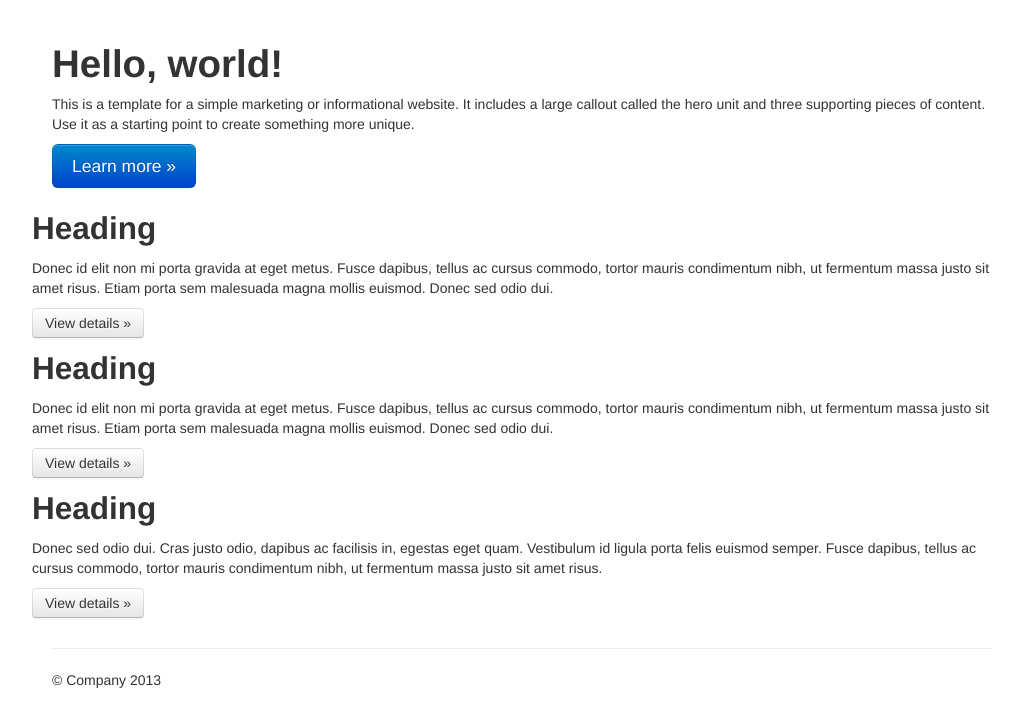
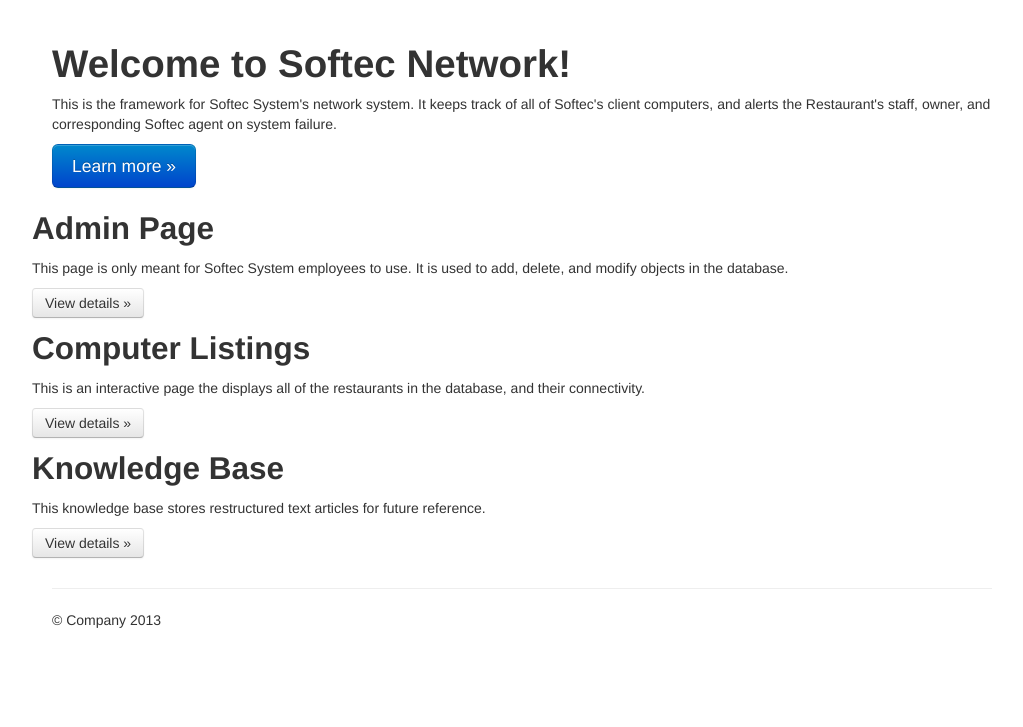
Before and after one commit to doubledubba/softec, a Django app: page / in a window 1280 px wide. Shown: the part 26-753 px from the top of the page, without its empty margins (118-1141 px from the left). Run offline with Django 3.2, Linux system fonts and the light colour scheme; parts of the project's set-up code (start-up, migrations or seed data) failed here and were passed over.

Commit message:
updated front page

```diff
--- a/softecNotifications/softecNotifications/templates/base.html
+++ b/softecNotifications/softecNotifications/templates/base.html
@@ -35,23 +35,14 @@
         <div class="navbar-collapse collapse">
           <ul class="nav navbar-nav">
             <li class="active"><a href="#">Home</a></li>
-            <li><a href="#about">About</a></li>
-            <li><a href="#contact">Contact</a></li>
-            <li class="dropdown">
-              <a href="#" class="dropdown-toggle" data-toggle="dropdown">Dropdown <b class="caret"></b></a>
-              <ul class="dropdown-menu">
-                <li><a href="#">Action</a></li>
-                <li><a href="#">Another action</a></li>
-                <li><a href="#">Something else here</a></li>
-                <li class="divider"></li>
-                <li class="dropdown-header">Nav header</li>
-                <li><a href="#">Separated link</a></li>
-                <li><a href="#">One more separated link</a></li>
-              </ul>
-            </li>
+            {% if user.is_staff %}
+            <li><a href="/admin/">Admin</a></li>
+            {% endif %}
+            <li><a href="#about">Restaurant Listings</a></li>
+            <li><a href="#contact">Knowledge Base</a></li>
           </ul>
           <form class="navbar-form navbar-right">
-            <input type="text" placeholder="Email" class="form-control">
+            <input type="text" placeholder="Username" class="form-control">
             <input type="password" placeholder="Password" class="form-control">
             <button type="submit" class="btn">Sign in</button>
           </form>
@@ -63,8 +54,8 @@
 
       <!-- Main jumbotron for a primary marketing message or call to action -->
       <div class="jumbotron">
-        <h1>Hello, world!</h1>
-        <p>This is a template for a simple marketing or informational website. It includes a large callout called the hero unit and three supporting pieces of content. Use it as a starting point to create something more unique.</p>
+        <h1>Welcome to Softec Network!</h1>
+        <p>This is the framework for Softec System's network system. It keeps track of all of Softec's client computers, and alerts the Restaurant's staff, owner, and corresponding Softec agent on system failure.</p>
         <p><a class="btn btn-primary btn-large">Learn more &raquo;</a></p>
       </div>
 
@@ -73,18 +64,18 @@
         <!-- Example row of columns -->
         <div class="row">
           <div class="col-lg-4">
-            <h2>Heading</h2>
-            <p>Donec id elit non mi porta gravida at eget metus. Fusce dapibus, tellus ac cursus commodo, tortor mauris condimentum nibh, ut fermentum massa justo sit amet risus. Etiam porta sem malesuada magna mollis euismod. Donec sed odio dui. </p>
+            <h2>Admin Page</h2>
+            <p>This page is only meant for Softec System employees to use. It is used to add, delete, and modify objects in the database.</p>
             <p><a class="btn btn-default" href="#">View details &raquo;</a></p>
           </div>
           <div class="col-lg-4">
-            <h2>Heading</h2>
-            <p>Donec id elit non mi porta gravida at eget metus. Fusce dapibus, tellus ac cursus commodo, tortor mauris condimentum nibh, ut fermentum massa justo sit amet risus. Etiam porta sem malesuada magna mollis euismod. Donec sed odio dui. </p>
+            <h2>Computer Listings</h2>
+            <p>This is an interactive page the displays all of the restaurants in the database, and their connectivity.</p>
             <p><a class="btn btn-default" href="#">View details &raquo;</a></p>
          </div>
           <div class="col-lg-4">
-            <h2>Heading</h2>
-            <p>Donec sed odio dui. Cras justo odio, dapibus ac facilisis in, egestas eget quam. Vestibulum id ligula porta felis euismod semper. Fusce dapibus, tellus ac cursus commodo, tortor mauris condimentum nibh, ut fermentum massa justo sit amet risus.</p>
+            <h2>Knowledge Base</h2>
+            <p>This knowledge base stores restructured text articles for future reference.</p>
             <p><a class="btn btn-default" href="#">View details &raquo;</a></p>
           </div>
         </div>
```
Also changed, not shown: softecNotifications/softecNotifications/softec.db.
